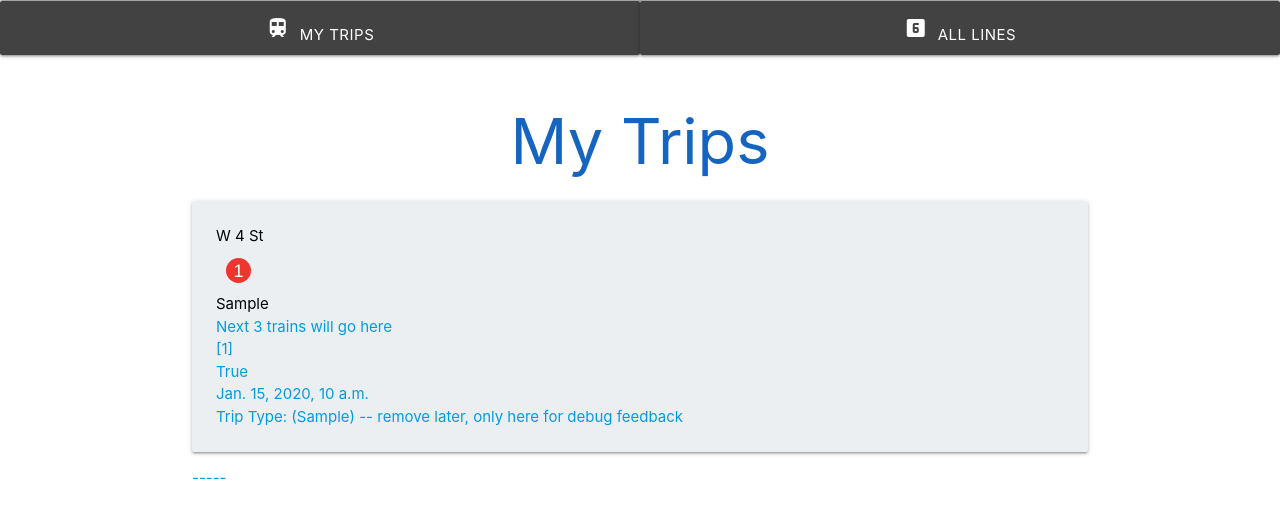
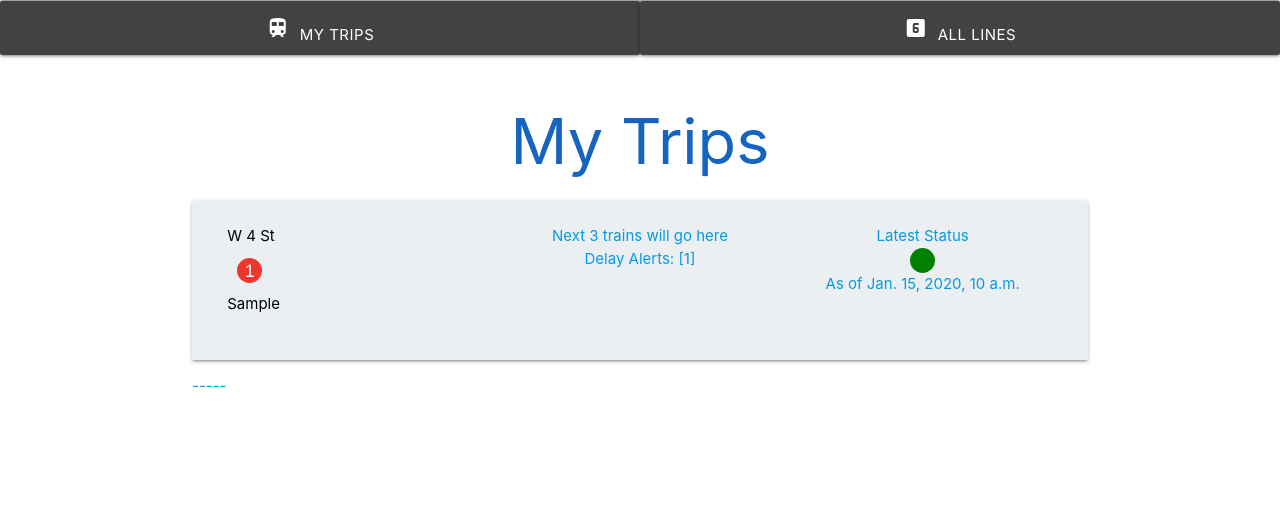
Before and after one commit to mikefeldberg/getting-there, a Django app: page / in a window 1280 px wide. Shown: the part 64-582 px from the top of the page. Run offline with Django 3.2, Linux system fonts and the light colour scheme; a user stored in the database is signed in; data comes from the database, SQL or seed files in the repository; tables that the repository leaves empty hold one stand-in row (values such as "Sample post").

Commit message:
style alert on my trips page and add color logic for whether an alert has been resolved

```diff
--- a/main/static/css/style.css
+++ b/main/static/css/style.css
@@ -41,12 +41,6 @@ h1 {
     margin: 10px 0px 10px 10px;
 }
 
-.form-label {
-    background-color: #C7C3FA;
-    font-size: 20px;
-    padding: 0px 0px 0px 15px;
-    font-weight: bold;
-}
 
 #alert-card-panel {
     margin: 0;
@@ -58,6 +52,28 @@ h1 {
     padding: 0;
 }
 
+#unresolved-alert-icon {
+    height: 25px;
+    width: 25px;
+    background-color: red;
+    border-radius: 50%;
+    margin: auto;
+}
+
+#resolved-alert-icon {
+    height: 25px;
+    width: 25px;
+    background-color: green;
+    border-radius: 50%;
+    margin: auto;
+}
+
+.form-label {
+    background-color: #C7C3FA;
+    font-size: 20px;
+    padding: 0px 0px 0px 15px;
+    font-weight: bold;
+}
 .form-style {
     padding: 0px 15px 15px 15px;
 }
--- a/main/templates/home.html
+++ b/main/templates/home.html
@@ -10,6 +10,8 @@
     {% for trip in trips %}
         <a href="stations/alerts/{{ trip.station__id }}/{{ trip.line__id }}/">
             <div class="card-panel blue-grey lighten-5">
+                <div class="row">
+                    <div class="col s4">
                         <div class="my-trip-text">
                             {{ trip.station__name }}
                         </div>
@@ -19,16 +21,25 @@
                         <div class="my-trip-text">
                             {{ trip.direction }}
                         </div>
-
-                <div>Next 3 trains will go here</div>
-                <div>{{ trip.alert_count }}</div>
-                <div>{{ trip.resolved }}</div>
-                <div>{{ trip.updated_at }}</div>
-
-                Trip Type: ({{ trip.trip_type }}) -- remove later, only here for debug feedback
+                    </div>
+                    <div class="col s4">
+                        <div class="center">Next 3 trains will go here</div>
+                        <div class="center"> Delay Alerts: {{ trip.alert_count }}</div>
+                    </div>
+                    <div class="col s4">
+                        <div class="center">Latest Status</div>
+                        {% if trip.resolved %}
+                            <div id="resolved-alert-icon"></div>
+                        {% else %}
+                            <div id="unresolved-alert-icon" class="center"></div>
+                        {% endif %}
+                        <div class="center">As of {{ trip.updated_at }}</div>
+                    </div>
+                </div>
+                    <!-- Trip Type: ({{ trip.trip_type }}) -- remove later, only here for debug feedback -->
+            </div>
 </div>
             -----
-        </a>
     {% endfor %}
 </div>
 {% else %}
```
Lines whose indentation alone changed are shown as unchanged.
